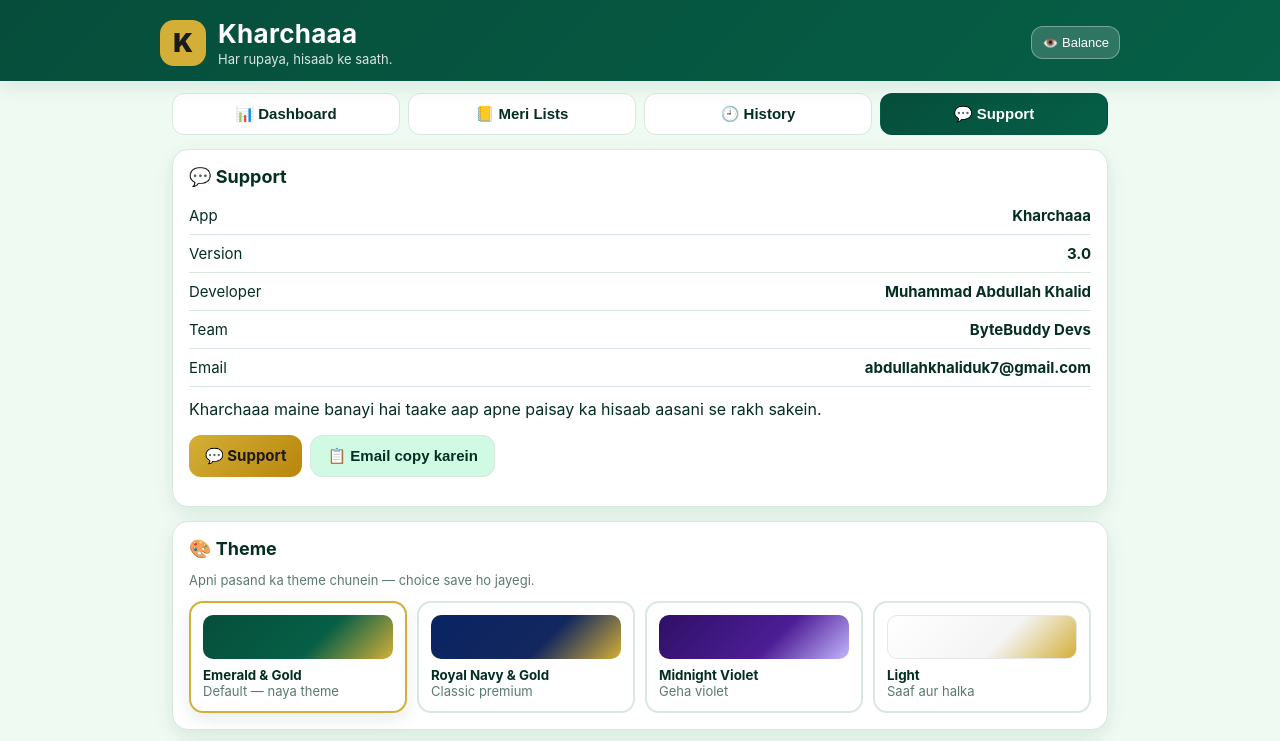
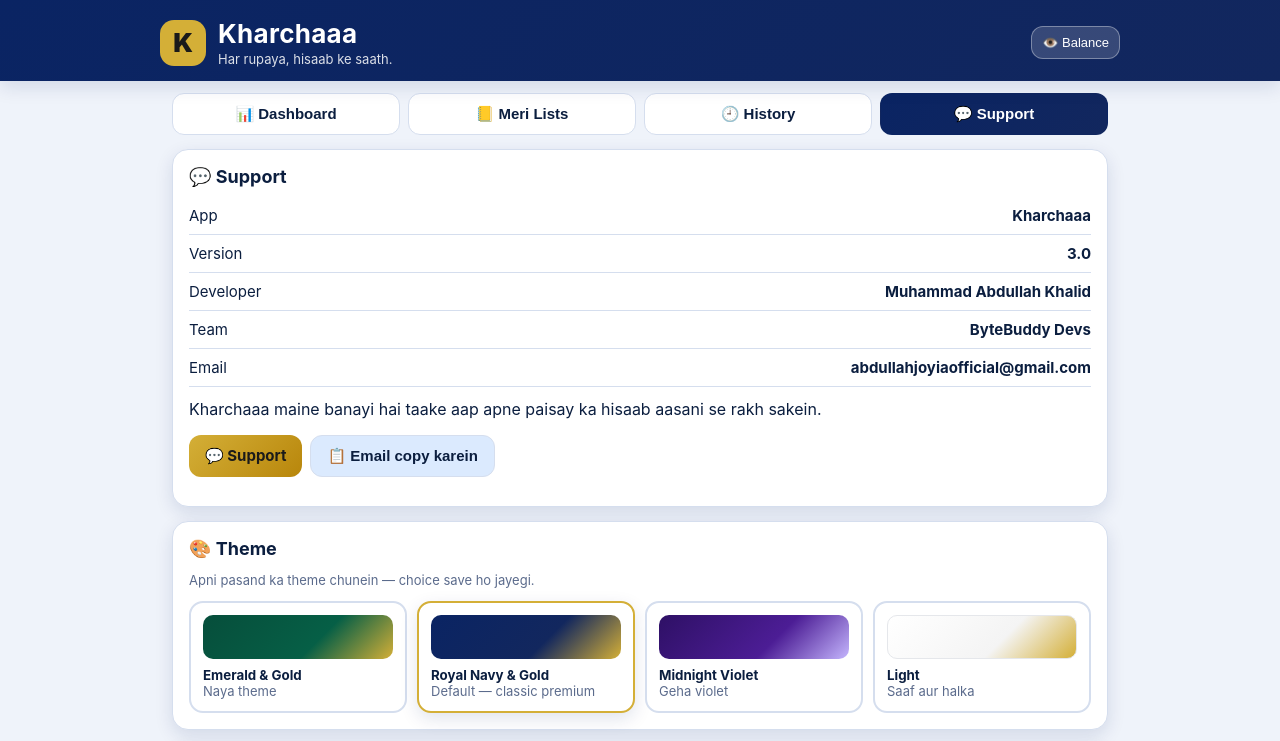
Before and after one commit to yalmazsultan391/kharchaaa, a plain HTML site: page index.html in a window 1280 px wide. Both pictures are taken after a click on the button "💬 Support". Shown: the top 741 px of the page. Drawn offline with nearby package versions, Linux system fonts and the light colour scheme.

Commit message:
Kharchaaa v3.0

```diff
--- a/index.html
+++ b/index.html
@@ -1,5 +1,5 @@
 <!DOCTYPE html>
-<html lang="en" data-theme="emerald">
+<html lang="en" data-theme="navy">
 <head>
 <meta charset="UTF-8">
 <meta name="viewport" content="width=device-width, initial-scale=1.0">
@@ -293,10 +293,10 @@
       <div class="kv"><span>Version</span><b>3.0</b></div>
       <div class="kv"><span>Developer</span><b>Muhammad Abdullah Khalid</b></div>
       <div class="kv"><span>Team</span><b>ByteBuddy Devs</b></div>
-      <div class="kv"><span>Email</span><b>abdullahkhaliduk7@gmail.com</b></div>
+      <div class="kv"><span>Email</span><b>abdullahjoyiaofficial@gmail.com</b></div>
       <p style="margin-top:12px">Kharchaaa maine banayi hai taake aap apne paisay ka hisaab aasani se rakh sakein.</p>
       <div class="btn-row">
-        <a class="btn gold" style="text-decoration:none" href="mailto:abdullahkhaliduk7@gmail.com?subject=Kharchaaa%20Support">💬 Support</a>
+        <a class="btn gold" style="text-decoration:none" href="mailto:abdullahjoyiaofficial@gmail.com?subject=Kharchaaa%20Support">💬 Support</a>
         <button class="btn ghost" onclick="copyEmail()">📋 Email copy karein</button>
       </div>
       <p class="muted" id="copyMsg"></p>
@@ -306,8 +306,8 @@
       <h2>🎨 Theme</h2>
       <p class="muted">Apni pasand ka theme chunein — choice save ho jayegi.</p>
       <div class="theme-grid" id="themeGrid">
-        <button class="theme-card" data-theme-name="emerald" onclick="setTheme('emerald')"><div class="sw sw-emerald"></div><b>Emerald &amp; Gold</b><br><span class="muted">Default — naya theme</span></button>
-        <button class="theme-card" data-theme-name="navy" onclick="setTheme('navy')"><div class="sw sw-navy"></div><b>Royal Navy &amp; Gold</b><br><span class="muted">Classic premium</span></button>
+        <button class="theme-card" data-theme-name="emerald" onclick="setTheme('emerald')"><div class="sw sw-emerald"></div><b>Emerald &amp; Gold</b><br><span class="muted">Naya theme</span></button>
+        <button class="theme-card" data-theme-name="navy" onclick="setTheme('navy')"><div class="sw sw-navy"></div><b>Royal Navy &amp; Gold</b><br><span class="muted">Default — classic premium</span></button>
         <button class="theme-card" data-theme-name="violet" onclick="setTheme('violet')"><div class="sw sw-violet"></div><b>Midnight Violet</b><br><span class="muted">Geha violet</span></button>
         <button class="theme-card" data-theme-name="light" onclick="setTheme('light')"><div class="sw sw-light"></div><b>Light</b><br><span class="muted">Saaf aur halka</span></button>
       </div>
@@ -472,7 +472,7 @@ function migrateV2Data(v2){
     return { id: l.id || uid(), name: l.name || 'List', budget: 0,
       color: l.color || '#059669', entries: entries };
   });
-  return { lists: lists, settings: { theme: 'emerald', hideBalance: false, refreshAnim: 'Parchi' } };
+  return { lists: lists, settings: { theme: 'navy', hideBalance: false, refreshAnim: 'Parchi' } };
 }
 function seedData(){
   function dAgo(n){ return daysAgoStr(n); }
@@ -501,7 +501,7 @@ function seedData(){
         { id: uid(), type: 'gaya', amount: 3500, note: 'Shaadi shopping', category: 'Shopping', date: lastMonthDay(9) }
       ]}
     ],
-    settings: { theme: 'emerald', hideBalance: false, refreshAnim: 'Parchi' }
+    settings: { theme: 'navy', hideBalance: false, refreshAnim: 'Parchi' }
   };
 }
 
@@ -515,7 +515,7 @@ var unlocked = false;
 function loadData(){
   try {
     var raw = localStorage.getItem(V3_KEY);
-    if (raw){ data = JSON.parse(raw); if (!data.settings) data.settings = { theme:'emerald', hideBalance:false, refreshAnim:'Parchi' }; return; }
+    if (raw){ data = JSON.parse(raw); if (!data.settings) data.settings = { theme:'navy', hideBalance:false, refreshAnim:'Parchi' }; return; }
     var raw2 = localStorage.getItem(V2_KEY);
     if (raw2){
       try { var mig = migrateV2Data(JSON.parse(raw2)); if (mig && mig.lists.length){ data = mig; saveData(); return; } } catch(e){}
@@ -563,7 +563,7 @@ function syncSupportUI(){
   $('pinRemoveBtn').style.display = getPin() ? '' : 'none';
 }
 function copyEmail(){
-  var email = 'abdullahkhaliduk7@gmail.com';
+  var email = 'abdullahjoyiaofficial@gmail.com';
   function done(){ $('copyMsg').textContent = 'Email copy ho gaya: ' + email; }
   if (navigator.clipboard && navigator.clipboard.writeText){ navigator.clipboard.writeText(email).then(done, function(){ $('copyMsg').textContent = 'Email: ' + email; }); }
   else { $('copyMsg').textContent = 'Email: ' + email; }
@@ -931,7 +931,7 @@ function importJSON(ev){
       if (!confirm(lists.length + ' lists import karein? Purana data replace ho jayega.')) return;
       var mig = migrateV2Data(parsed);
       data = mig && mig.lists ? { lists: mig.lists.map(function(l){ l.budget = Number(l.budget) || 0; return l; }), settings: data.settings } : data;
-      if (parsed.settings) data.settings = Object.assign({ theme: 'emerald', hideBalance: false, refreshAnim: 'Parchi' }, parsed.settings);
+      if (parsed.settings) data.settings = Object.assign({ theme: 'navy', hideBalance: false, refreshAnim: 'Parchi' }, parsed.settings);
       saveData(); applySettings(); renderAll();
       alert('Import ho gaya.');
     } catch(err){ alert('Import nahi ho saka — file Kharchaaa backup JSON honi chahiye.'); }
@@ -969,9 +969,9 @@ function exportPDF(){
 
 /* ---------- Init ---------- */
 function applySettings(){
-  document.documentElement.setAttribute('data-theme', data.settings.theme || 'emerald');
+  document.documentElement.setAttribute('data-theme', data.settings.theme || 'navy');
   $('eyeBtn').textContent = data.settings.hideBalance ? '🙈 Balance' : '👁️ Balance';
-  document.querySelectorAll('.theme-card').forEach(function(c){ c.classList.toggle('sel', c.getAttribute('data-theme-name') === (data.settings.theme || 'emerald')); });
+  document.querySelectorAll('.theme-card').forEach(function(c){ c.classList.toggle('sel', c.getAttribute('data-theme-name') === (data.settings.theme || 'navy')); });
   syncSupportUI();
 }
 function renderAll(animate){
```
